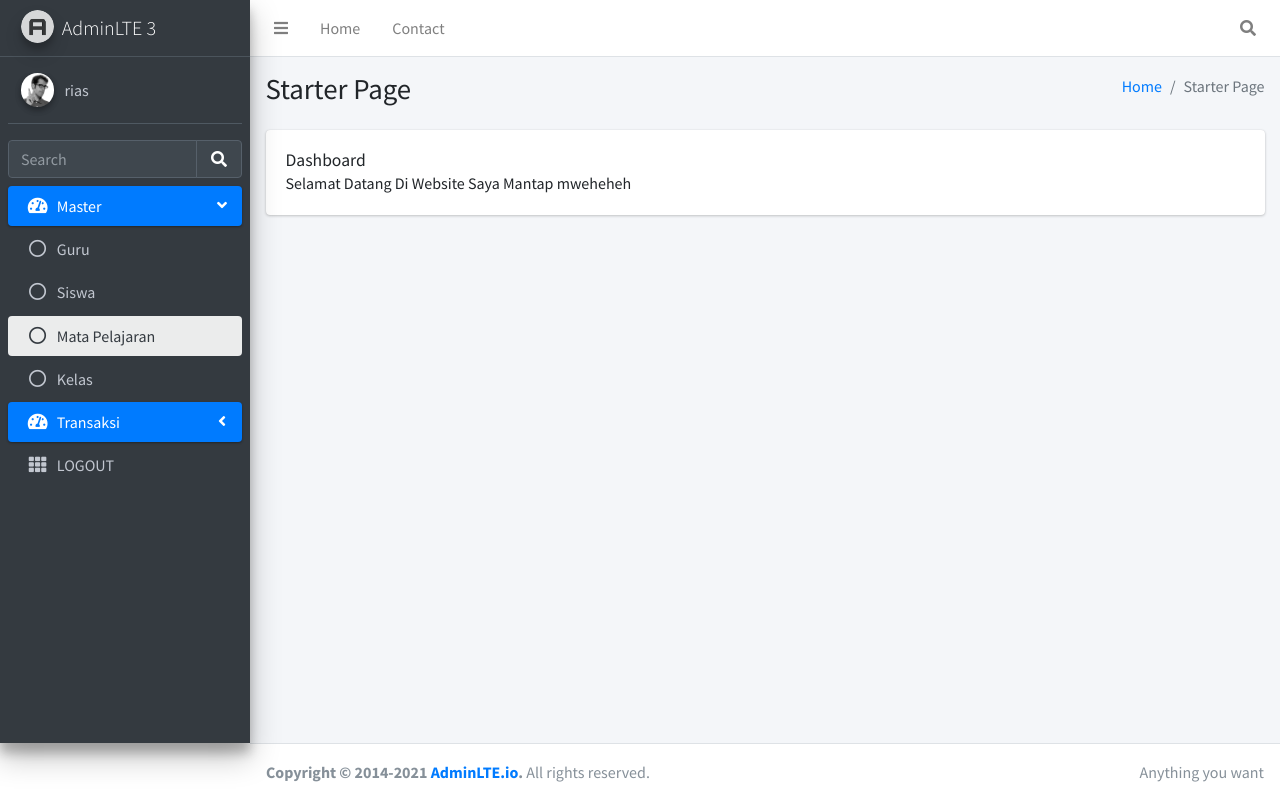
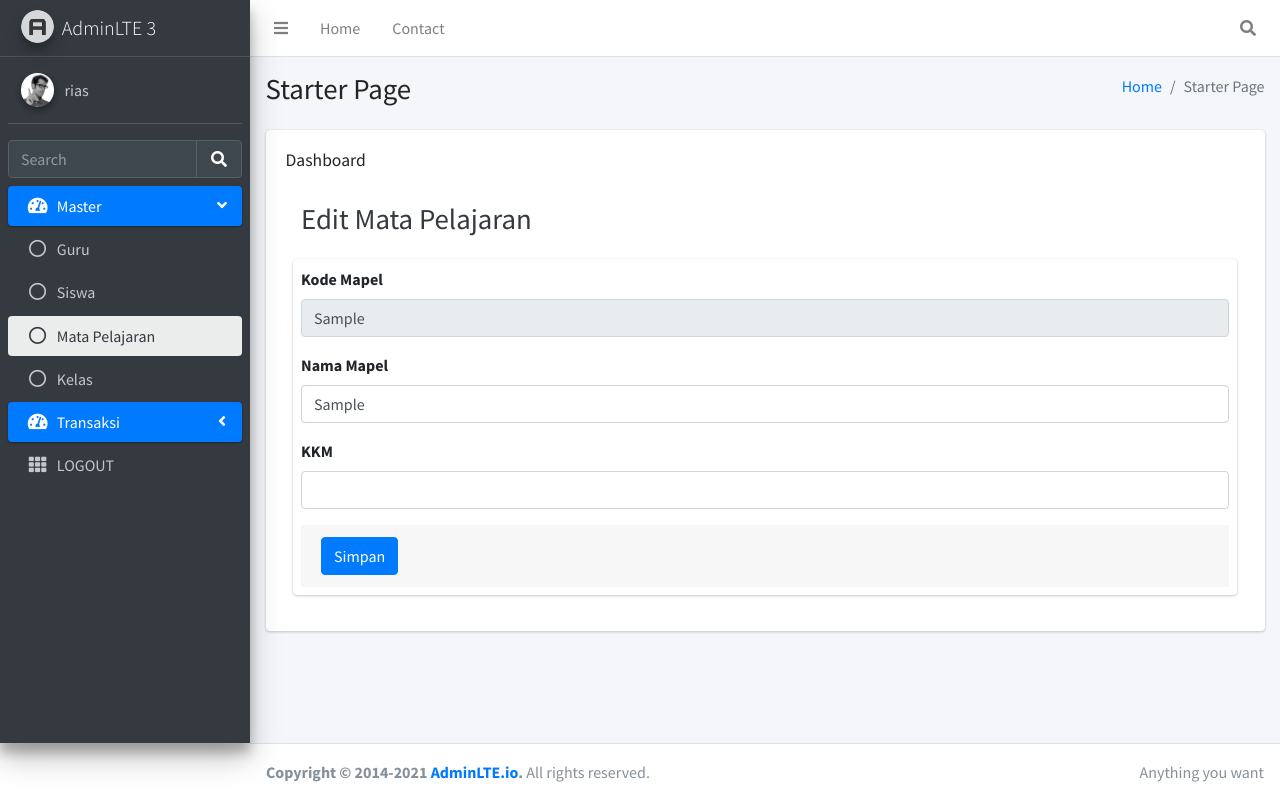
Before and after one commit to 2511500016-jpg/2511500016-PWT-TI2A-2526, a PHP site: the page made by index.php in a window 1280 px wide. Run offline with PHP 8.4, Linux system fonts and the light colour scheme; a user stored in the database is signed in; tables that the repository leaves empty or names only in its code hold one stand-in row (values such as "Sample post"); some libraries are stand-ins or nearby versions.

Commit message:
mapel.php

```diff
--- a/index.php
+++ b/index.php
@@ -131,7 +131,7 @@ with font-awesome or any other icon font library -->
                 </a>
             </li>
               <li class="nav-item">
-                <a href="#" class="nav-link active">
+                <a href="index.php?page=mapel" class="nav-link active">
                 <i class="far fa-circle nav-icon"></i>
                 <p>Mata Pelajaran</p>
                 </a>
@@ -235,9 +235,21 @@ with font-awesome or any other icon font library -->
                 <h5 class="card-title">Dashboard</h5>
 
                 <p class="card-text">
-                  Selamat Datang Di Website Saya Mantap mweheheh
+                <?php
+                if (isset($_GET['page'])) {
+                $page = $_GET['page'];
+                } else {
+                $page = "";
+                }
+                if ($page == "") {
+                include "page/dashboard.php";
+                } elseif (!file_exists("page/$page.php")) {
+                echo "File Tidak Ditemukan";
+                } else {
+                include "page/$page.php";
+                }
+                ?>
                 </p>
-
               </div>
             </div>
 
--- /dev/null
+++ b/page/dashboard.php
@@ -0,0 +1 @@
+SELAMAT DATANG DI WIBSITE SEKOLAH
--- /dev/null
+++ b/page/edit_mapel.php
@@ -0,0 +1,85 @@
+<div class="content-header">
+  <div class="container-fluid">
+    <div class="row mb-2">
+      <div class="col-sm-6">
+        <h1 class="m-0 text-dark">Edit Mata Pelajaran</h1>
+      </div>
+    </div>
+  </div>
+</div>
+
+<?php
+if(isset($_GET['kd'])){
+    $kd = mysqli_real_escape_string($koneksi, $_GET['kd']);
+
+    $query = mysqli_query($koneksi,"SELECT * FROM tabel_mapel WHERE kd_mapel='$kd'");
+    $data = mysqli_fetch_array($query);
+} else {
+    echo "<script>alert('Kode tidak ditemukan');window.location='index.php?page=mapel';</script>";
+    exit;
+}
+
+if(isset($_POST['tambah'])){
+    $nm_mapel = mysqli_real_escape_string($koneksi, $_POST['nm_mapel']);
+    $kkm      = mysqli_real_escape_string($koneksi, $_POST['kkm']);
+
+    $update = mysqli_query($koneksi,
+        "UPDATE tabel_mapel
+         SET nm_mapel='$nm_mapel', kkm='$kkm'
+         WHERE kd_mapel='$kd'"
+    );
+
+    if($update){
+        echo '<div class="alert alert-info alert-dismissible">
+        <button type="button" class="close" data-dismiss="alert">x</button>
+        <h5><i class="icon fas fa-info"></i> Info</h5>
+        <h4>Berhasil Disimpan</h4></div>
+        <meta http-equiv="refresh" content="1;url=index.php?page=mapel">';
+    } else {
+        echo '<div class="alert alert-warning alert-dismissible">
+        <button type="button" class="close" data-dismiss="alert">x</button>
+        <h5><i class="icon fas fa-info"></i> Info</h5>
+        <h4>Gagal Disimpan</h4></div>';
+    }
+}
+?>
+
+<section class="content">
+  <div class="container-fluid">
+    <div class="card">
+      <div class="card-body p-2">
+
+        <form method="POST">
+
+          <div class="form-group">
+            <label>Kode Mapel</label>
+            <input type="text" name="kd_mapel"
+                   value="<?= $data['kd_mapel']; ?>"
+                   class="form-control" readonly>
+          </div>
+
+          <div class="form-group">
+            <label>Nama Mapel</label>
+            <input type="text" name="nm_mapel"
+                   value="<?= $data['nm_mapel']; ?>"
+                   class="form-control" required>
+          </div>
+
+          <div class="form-group">
+            <label>KKM</label>
+            <input type="number" name="kkm"
+                   value="<?= $data['kkm']; ?>"
+                   class="form-control" required>
+          </div>
+
+          <div class="card-footer">
+            <input type="submit" class="btn btn-primary"
+                   name="tambah" value="Simpan">
+          </div>
+
+        </form>
+
+      </div>
+    </div>
+  </div>
+</section>
```
Also changed, not shown: page/mapel.php (added, +71 -0 lines), page/tambah_mapel.php (added, +83 -0 lines).
